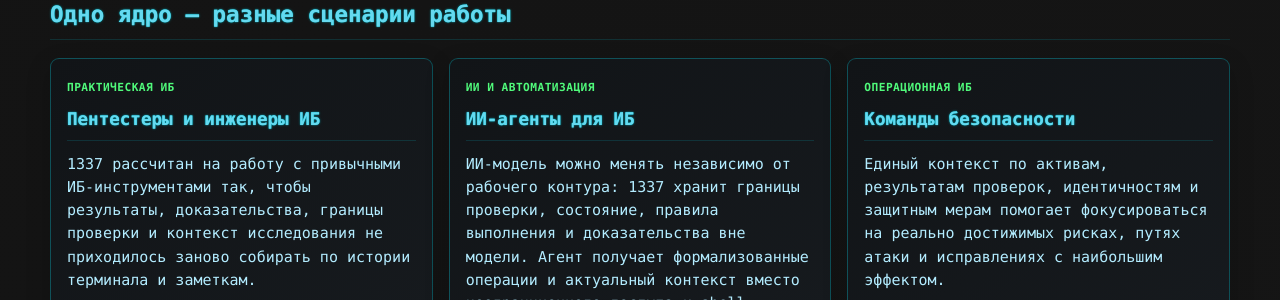
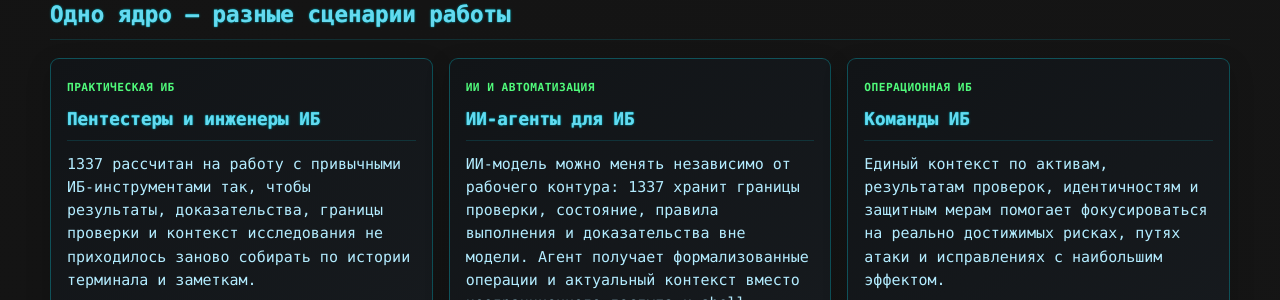
Before and after one commit to Fuzzy-Technologies/1337, a Jekyll site: the page built from ru/index.md, in a window 1280 px wide and 900 px high, scrolled down 1145 px. Shown: the part 151-451 px from the top of the window. Built offline with Jekyll 4.4.1, drawn with Linux system fonts in a browser that asks for light colours; Markdown is read by kramdown in place of the engine named in the settings.

Commit message:
1337: align Russian page metadata

```diff
--- a/ru/index.md
+++ b/ru/index.md
@@ -2,7 +2,7 @@
 layout: default
 lang: ru
 title: 1337 Security Workbench
-description: 1337 Security Workbench от Fuzzy Technologies — открытая рабочая среда ИБ и рантайм для ИИ-агентов без привязки к конкретной модели.
+description: 1337 Security Workbench от Fuzzy Technologies — открытая рабочая среда ИБ и рантайм для ИИ-агентов в ИБ без привязки к конкретной модели.
 ---
 
 <header class="site-header">
@@ -102,7 +102,7 @@ description: 1337 Security Workbench от Fuzzy Technologies — открыта
 
 <section class="card">
 <span class="card-label">Операционная ИБ</span>
-<h3>Команды безопасности</h3>
+<h3>Команды ИБ</h3>
 <p>Единый контекст по активам, результатам проверок, идентичностям и защитным мерам помогает фокусироваться на реально достижимых рисках, путях атаки и исправлениях с наибольшим эффектом.</p>
 </section>
 </div>
```
